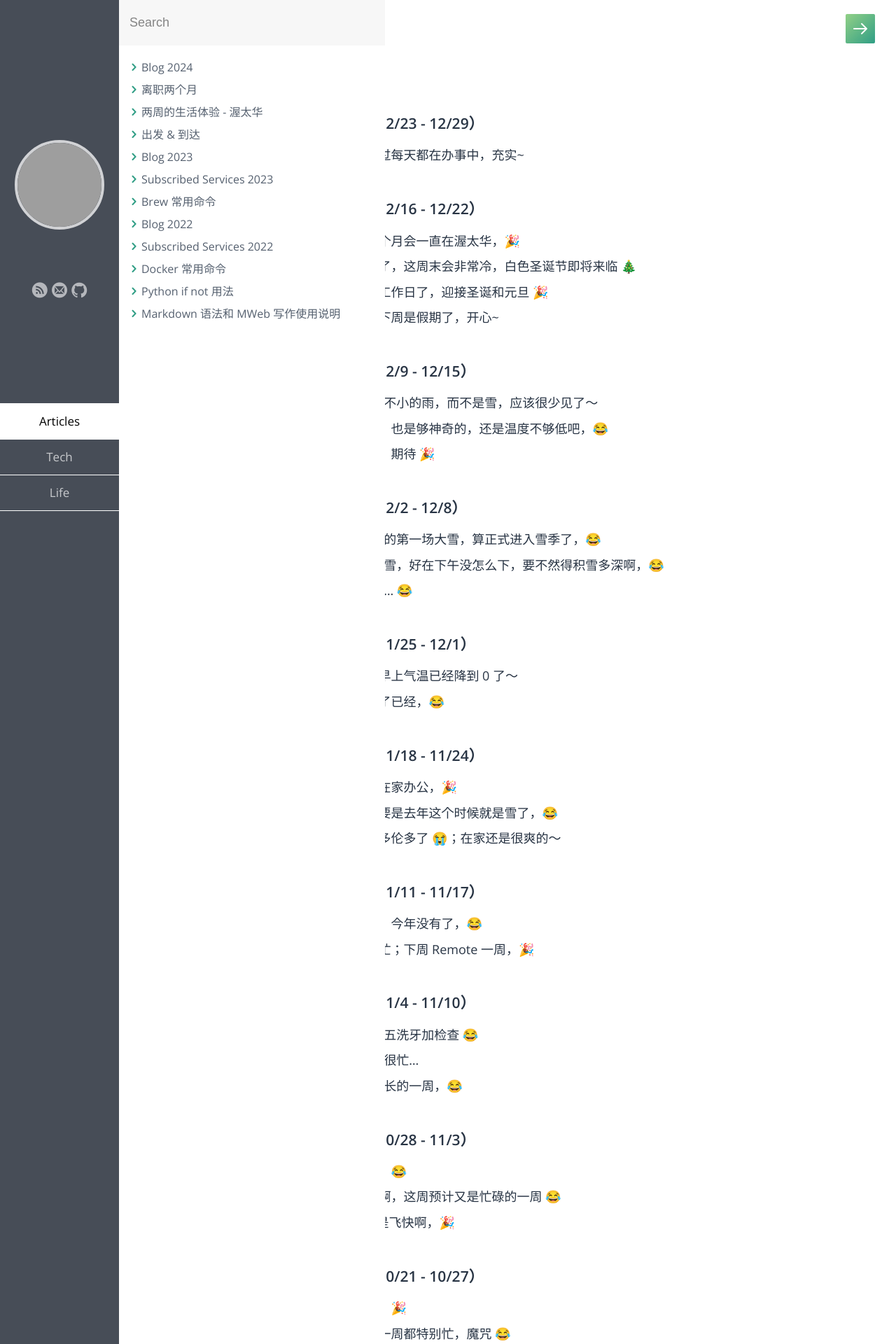
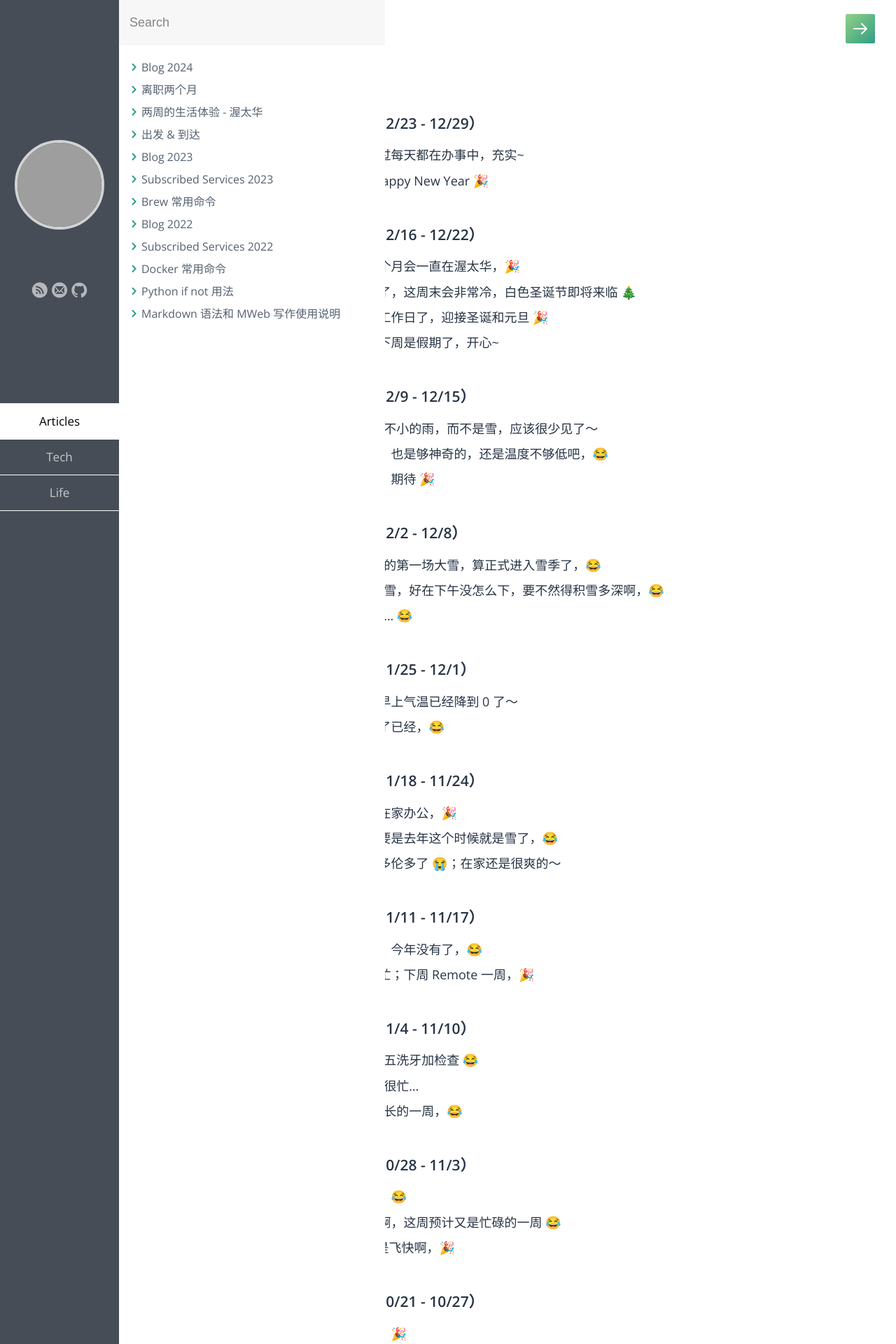
Before and after one commit to samxupeiran/samxupeiran.github.io, a Jekyll site: the page built from _posts/life/2024-01-02-my-blog.md, in a window 1280 px wide. Shown: the top 1920 px of the page at 70% size. Built offline with Jekyll 4.4.1, drawn with Linux system fonts in a browser that asks for light colours; some web fonts are replaced; some of the changed text lies outside the part shown; grey boxes are pictures that could not be loaded.

Commit message:
feat: add weekly blog 12/31

```diff
--- a/_posts/life/2024-01-02-my-blog.md
+++ b/_posts/life/2024-01-02-my-blog.md
@@ -8,6 +8,7 @@ tags: Blog
 
 - ### 2024 年 12 月 第 4 周（12/23 - 12/29）
      - 12/27 这周在家休假，不过每天都在办事中，充实~
+     - 12/31 2024 最后一天，Happy New Year 🎉
 
 - ### 2024 年 12 月 第 3 周（12/16 - 12/22）
      - 12/16 周末冷的不行；这个月会一直在渥太华，🎉
```
